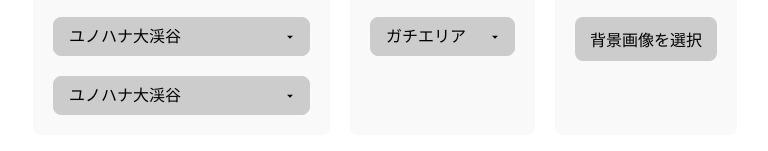
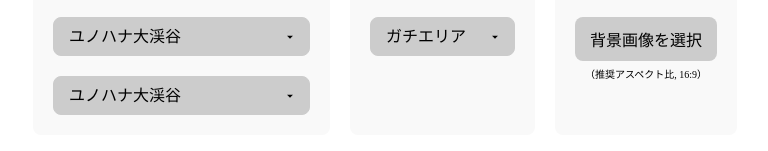
Before and after one commit to yuyuyuyuhi/yuyuyuyuhi.github.io, a plain HTML site: page index.html in a window 1280 px wide. Shown: the part 253-404 px from the top of the page, without its empty margins (255-1023 px from the left). Drawn offline with Linux system fonts and the light colour scheme; a web font is replaced by a local one.

Commit message:
add recomended aspect ratio

```diff
--- a/index.html
+++ b/index.html
@@ -18,7 +18,6 @@
             <h1>Splatoon3配信サムネ画像生成ツール</h1>
         </header>
         <div class="top-section">
-            <!-- ステージセクション -->
             <div class="section">
                 <h2>ステージ</h2>
                 <div class="stage-selection">
@@ -26,7 +25,6 @@
                     <select id="stage2"></select>
                 </div>
             </div>
-        <!-- ステージ選択 -->
 
             <div class="section">
                 <h2>ルール</h2>
@@ -39,6 +37,7 @@
                     <label class="file-input-label" for="background">背景画像を選択</label>
                     <input type="file" id="background" accept="image/*" onchange="previewBackgroundImage()">
                 </div>
+                <div style="font-size: 10px; padding-top: 5px;">（推奨アスペクト比, 16:9）</div>
                 <!-- プレビュー表示領域 -->
                 <div id="background-preview" class="background-preview"></div>
             </div>
```
